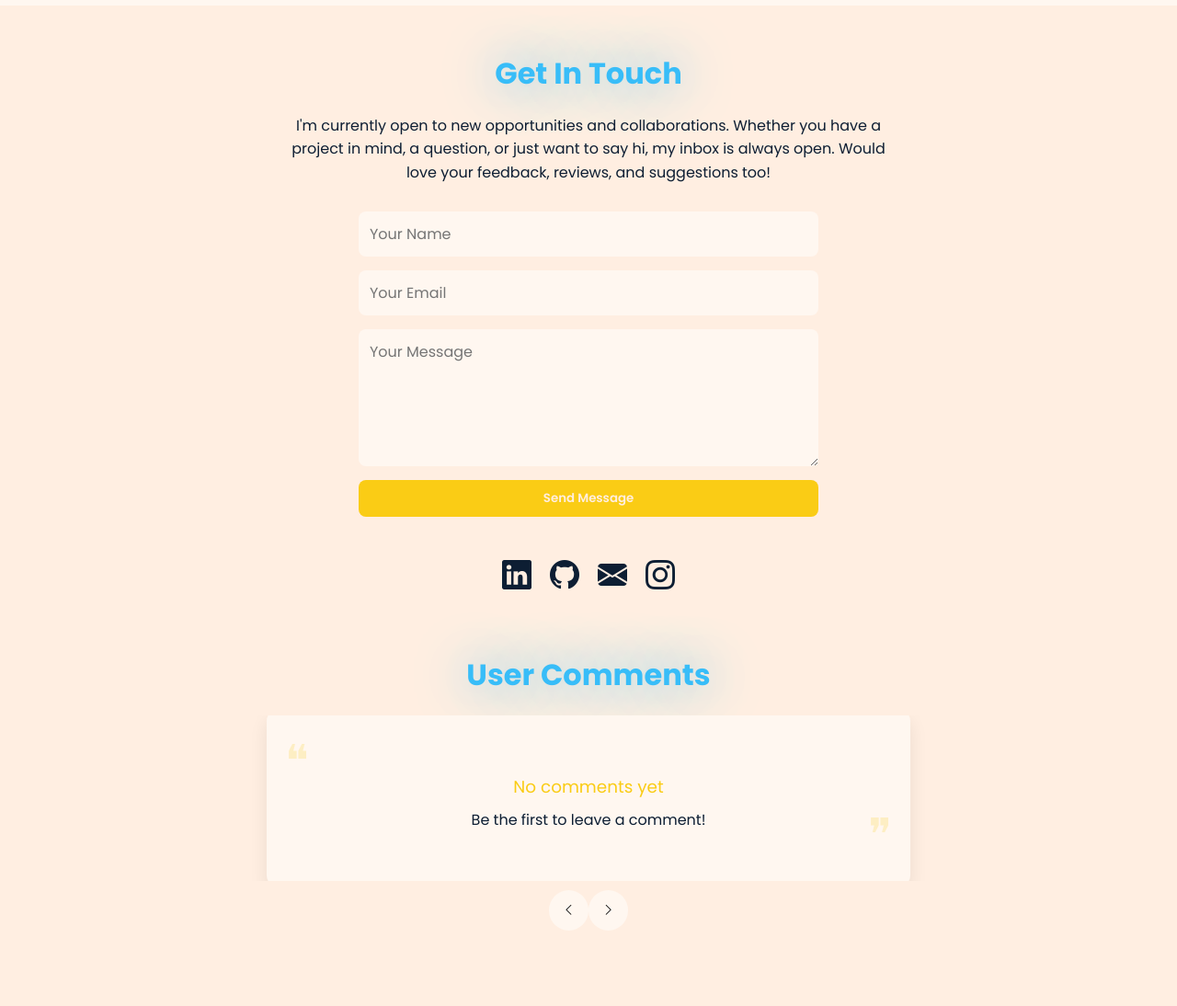
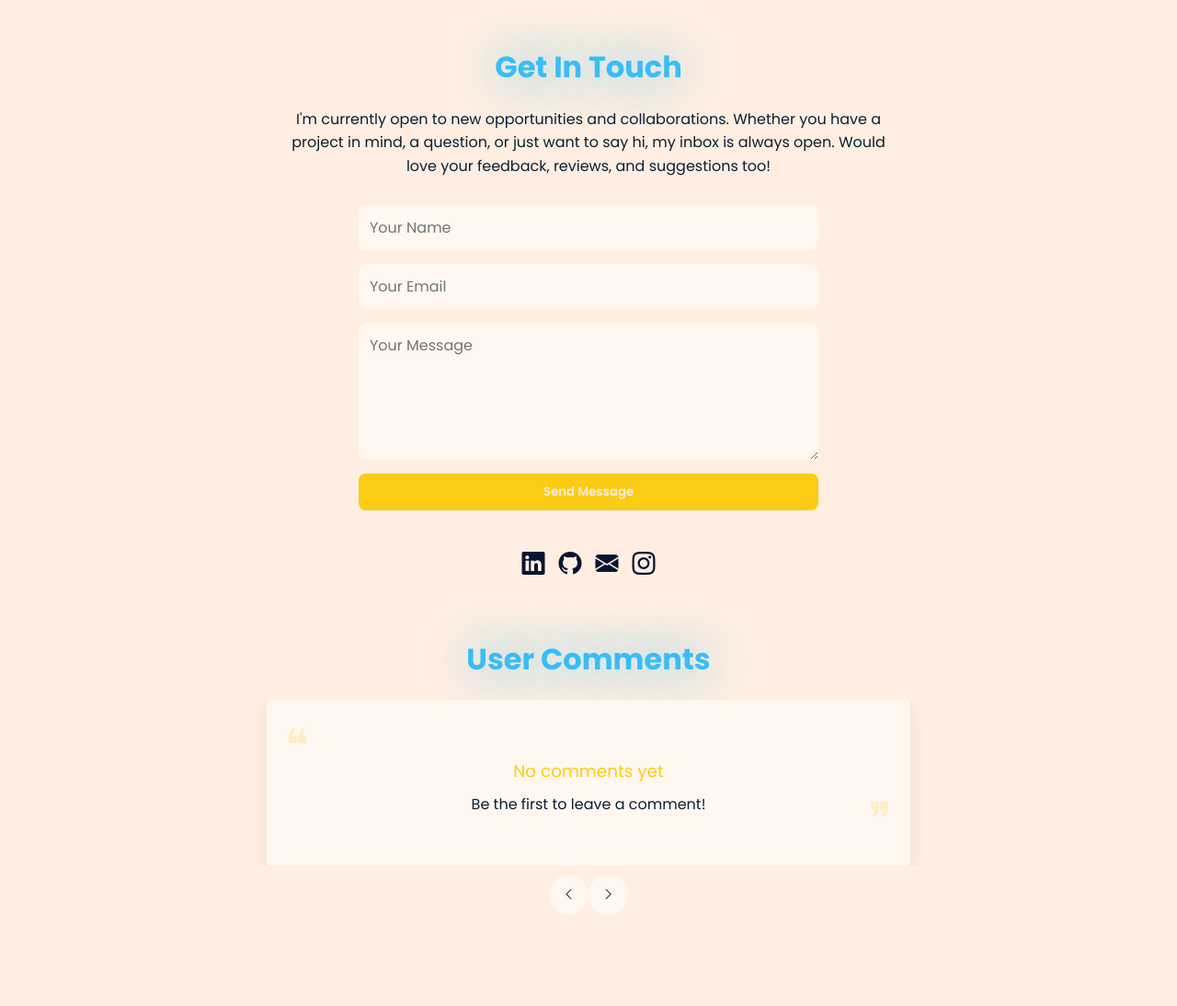
Before and after one commit to atharva7471/AthoFolioo, a Flask app: page / in a window 1280 px wide. Shown: the part 2964-4058 px from the top of the page at 92% size. Run offline with Flask 3, Linux system fonts and the light colour scheme; data that the repository does not hold is empty; some libraries are stand-ins or nearby versions.

Commit message:
Update styles.css

```diff
--- a/static/css/styles.css
+++ b/static/css/styles.css
@@ -354,7 +354,7 @@ header.scrolled .navbar {
 }
 
 .social-links a {
-    font-size: 30px;
+    font-size: 25px;
     color: var(--color-text);
     transition: 0.3s;
     transition: transform 0.3s ease, box-shadow 0.3s ease;
@@ -718,24 +718,6 @@ header.scrolled .navbar {
 
 .contact .contact-form .btn-primary:hover {
     background: #cca91e;
-}
-
-.contact .social-links {
-    display: flex;
-    justify-content: center;
-    gap: 20px;
-}
-
-.contact .social-links a {
-    font-size: 2rem;
-    color: var(--color-text-muted);
-    transition: color 0.3s ease;
-    transition: transform 0.3s ease, box-shadow 0.3s ease;
-}
-
-.contact .social-links a:hover {
-    transform: translateY(-5px);
-    color: var(--color-secondary);
 }
 
 /* ===== Comments Section Styles ===== */
```
